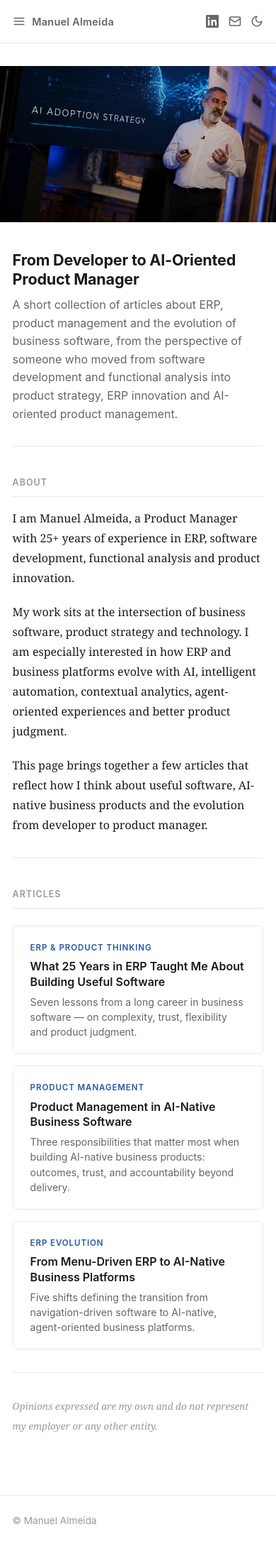
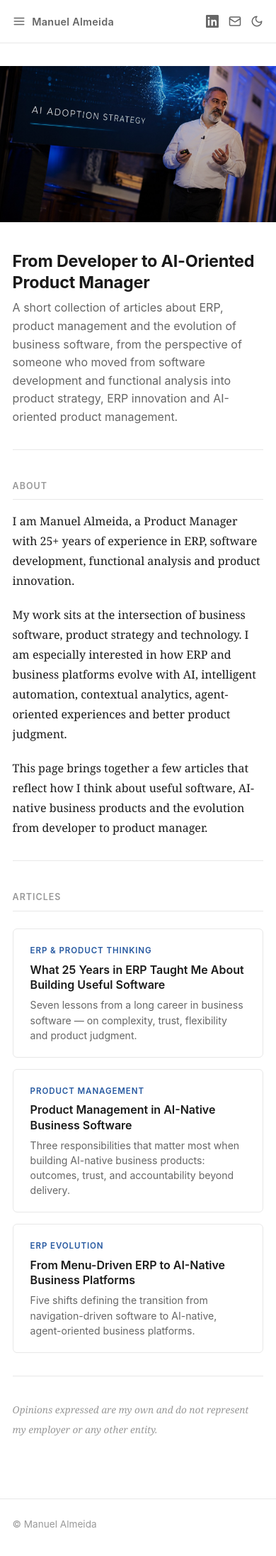
Before and after one commit to manuelalmeida120274/manuel-almeida-product-thinking, a Jekyll site: the page built from README.md, in a window 390 px wide. Shown: the whole page at 71% size. Built offline with Jekyll 4.4.1, drawn with Linux system fonts in a browser that asks for light colours; our own code applies the rules of GitHub Pages for plain Markdown files.

Commit message:
Fix mobile responsive CSS

```diff
--- a/assets/css/style.css
+++ b/assets/css/style.css
@@ -1,4 +1,15 @@
 *, *::before, *::after { box-sizing: border-box; }
+
+html, body {
+  width: 100%;
+  max-width: 100%;
+  overflow-x: hidden;
+}
+
+img {
+  max-width: 100%;
+  height: auto;
+}
 
 /* ── Tokens ── */
 :root {
@@ -34,6 +45,8 @@ body {
   background: var(--bg);
   margin: 0;
   padding: 0;
+  width: 100%;
+  max-width: 100%;
   transition: background 0.2s, color 0.2s;
 }
 
@@ -232,11 +245,30 @@ em {
 }
 
 /* ── Mobile ── */
-@media (max-width: 600px) {
+@media (max-width: 768px) {
   body { font-size: 16px; }
-  .wrapper { padding: 0 1.1rem; }
+
+  .wrapper {
+    width: 100%;
+    padding-left: 1.1rem;
+    padding-right: 1.1rem;
+  }
+
   .site-header { margin-bottom: 2rem; }
-  h1 { font-size: 1.35rem; line-height: 1.25; }
+
+  h1 {
+    font-size: clamp(1.35rem, 6vw, 1.7rem);
+    line-height: 1.25;
+  }
+
+  .article-cards {
+    display: grid;
+    grid-template-columns: 1fr;
+  }
+
+  .hero img { height: 220px; }
+  .hero.hero-article img { height: 140px; }
+  .hero.hero-article { max-height: 140px; }
 }
 
 /* ── Hero image ── */
@@ -250,6 +282,7 @@ em {
 
 .hero img {
   width: 100%;
+  max-width: 100%;
   height: 340px;
   object-fit: cover;
   object-position: center 30%;
```
